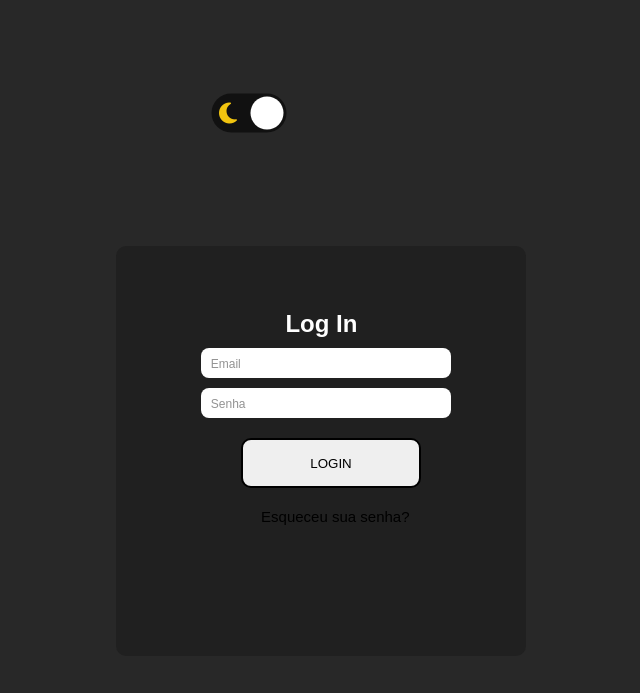
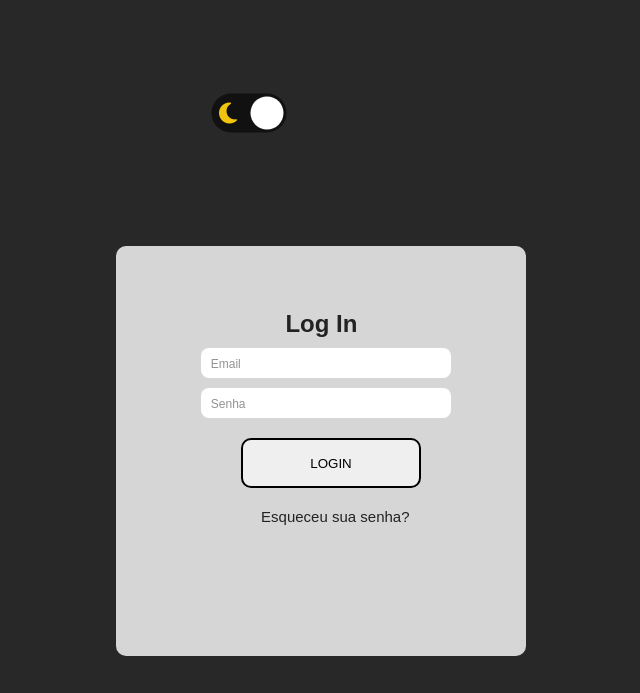
Before and after one commit to ron010-1/forms-project, a plain HTML site: page index.html in a window 1280 px wide. Both pictures are taken after a click on the label 639 px from the left and 113 px from the top of the page. Shown: the whole page, without its empty margins (390-1030 px from the left). Drawn offline with Linux system fonts and the light colour scheme.

Commit message:
ajustes no JS

```diff
--- a/index.html
+++ b/index.html
@@ -23,12 +23,12 @@
 
     <section id="corpo">
         <div id="containerForms">
-           <form>
+           <form class="my-form">
             <h2>Log In</h2>
             <input type="email" class="input-email" placeholder="Email" minlength="@"><br>
             <input type="password" class="input-senha" placeholder="Senha" minlength="8"><br>
             <input type="submit" class="botao-enviar" value="LOGIN" onclick=""><br>
-            <a href="" class="esqueceu-senha">Esqueceu sua senha?</p>
+            <p><a href="" class="esqueceu-senha">Esqueceu sua senha?</a></p>
            </form>
         </div>
 
--- a/scripts/script.js
+++ b/scripts/script.js
@@ -1,5 +1,18 @@
-const chk = document.getElementById('chk')
+const chk = document.getElementById('chk');
+
+//Variável que guarda o elemento com o id = containerForms
+const containerMeuFormulario = document.getElementsByClassName("my-form")[0];
+//Pegando o h2 escrito Log In
+const palavraLogIn = document.getElementsByTagName("h2")[0]
+//Variável que guardará o valor do texto dos links
+const esqueceuSenha = document.getElementsByClassName("esqueceu-senha")[0]
 
 chk.addEventListener('change', () => {
-  document.body.classList.toggle('dark')
+  document.body.classList.toggle('dark');
+  //Checando se a classe exite no elemento, se existe ele remove, se não, adiciona
+  containerMeuFormulario.classList.toggle("active-theme-form")
+  //Mudando a cor do texto quando o botão é ativo
+
+  palavraLogIn.classList.toggle("dark-theme-lyrics");
+  esqueceuSenha.classList.toggle("dark-theme-lyrics")
 })
--- a/style/input.css
+++ b/style/input.css
@@ -1,9 +1,10 @@
-*{
+* {
     margin: 0;
     padding: 0;
     border: 0;
     box-sizing: border-box;
 }
+
 body {
     margin: 0;
     padding: 0;
@@ -14,34 +15,42 @@ body {
     flex-direction: column;
     transition: background 0.2s linear;
 }
-body.dark{
+
+body.dark {
     transition: all .8s;
-    background-color: rgb(40,40,40);
+    background-color: rgb(40, 40, 40);
     color: #fff;
 }
-#corpo{
+
+#corpo {
     display: flex;
     flex-direction: columns;
 }
-h2{
+
+h2 {
     margin-top: 15%;
     text-align: center;
     font-family: Nunito, sans-serif;
 }
-label{
+
+label {
     font-family: Nunito, sans-serif;
 }
-#botao-theme{
+
+#botao-theme {
     display: flex;
     margin-left: 48%;
     margin-top: 100px;
 }
-#containerForms{
+
+#containerForms {
     display: flex;
     padding: 20px;
+
     margin-top: 100px;
     margin-left: 38%;
 }
+
 form {
     display: fixed;
     background-color: #1c1c1ca2;
@@ -53,21 +62,24 @@ form {
     border-radius: 10px;
     transition: all .8s;
 }
-.input-email{
+
+.input-email {
     width: 250px;
     height: 30px;
     margin-left: 20%;
     margin-top: 10px;
     border-radius: 8px;
 }
-.input-senha{
+
+.input-senha {
     width: 250px;
     height: 30px;
     margin-top: 10px;
     margin-left: 20%;
     border-radius: 8px;
 }
-.botao-enviar{
+
+.botao-enviar {
     margin-top: 20px;
     border: 2px solid black;
     border-radius: 10px;
@@ -76,27 +88,31 @@ form {
     margin-left: 30%;
     cursor: pointer;
 }
-::placeholder{
-    font-family: Nunito, sans-serif;;
-    color: rgb(40,40,40, 0.5);
+
+::placeholder {
+    font-family: Nunito, sans-serif;
+    ;
+    color: rgb(40, 40, 40, 0.5);
     padding-left: 10px;
     font-size: 12px;
 }
-.esqueceu-senha{
+
+.esqueceu-senha {
     display: inline-block;
     margin-bottom: -20px;
     font-family: Nunito, sans-serif;
     text-decoration: none;
-    color: black;
     font-size: 15px;
     margin-left: 35%;
     cursor: pointer;
     margin-top: 20px;
 }
+
 .checkbox {
     opacity: 0;
     position: absolute;
 }
+
 .label {
     background-color: #111;
     border-radius: 50px;
@@ -112,6 +128,7 @@ form {
     transform: scale(1.5);
 
 }
+
 .label .ball {
     background-color: #fff;
     border-radius: 50%;
@@ -124,7 +141,7 @@ form {
     transition: transform 0.2s linear;
 }
 
-  .checkbox:checked + .label .ball {
+.checkbox:checked+.label .ball {
     transform: translateX(24px);
 }
 
@@ -135,3 +152,24 @@ form {
 .fa-sun {
     color: #f39c12;
 }
+
+/*Classe que define como o estilo do form deve começar*/
+.my-form {
+    background-color: #1f1f1f;
+}
+
+/*Classe responsável por alterar a cor do container que contém o form*/
+.active-theme-form {
+    background-color: rgb(214, 214, 214);
+}
+
+/*Ajuste na cor da letra*/
+h2, a {
+    color: #f3f3f3;
+}
+
+/*Classe que dará ajuste nas lestras*/
+
+.dark-theme-lyrics {
+    color: #222222;
+}
```
Lines whose indentation alone changed are shown as unchanged.
